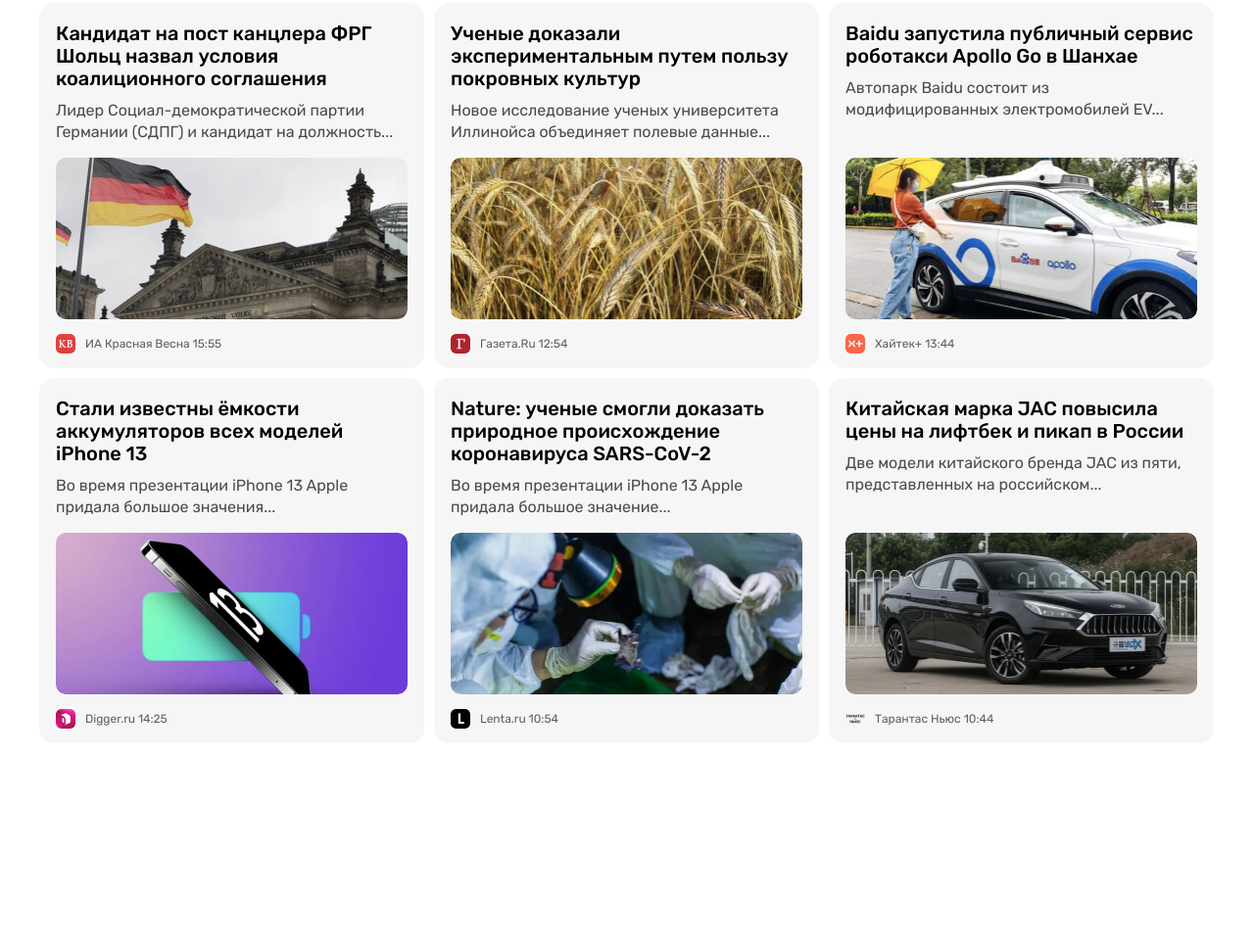
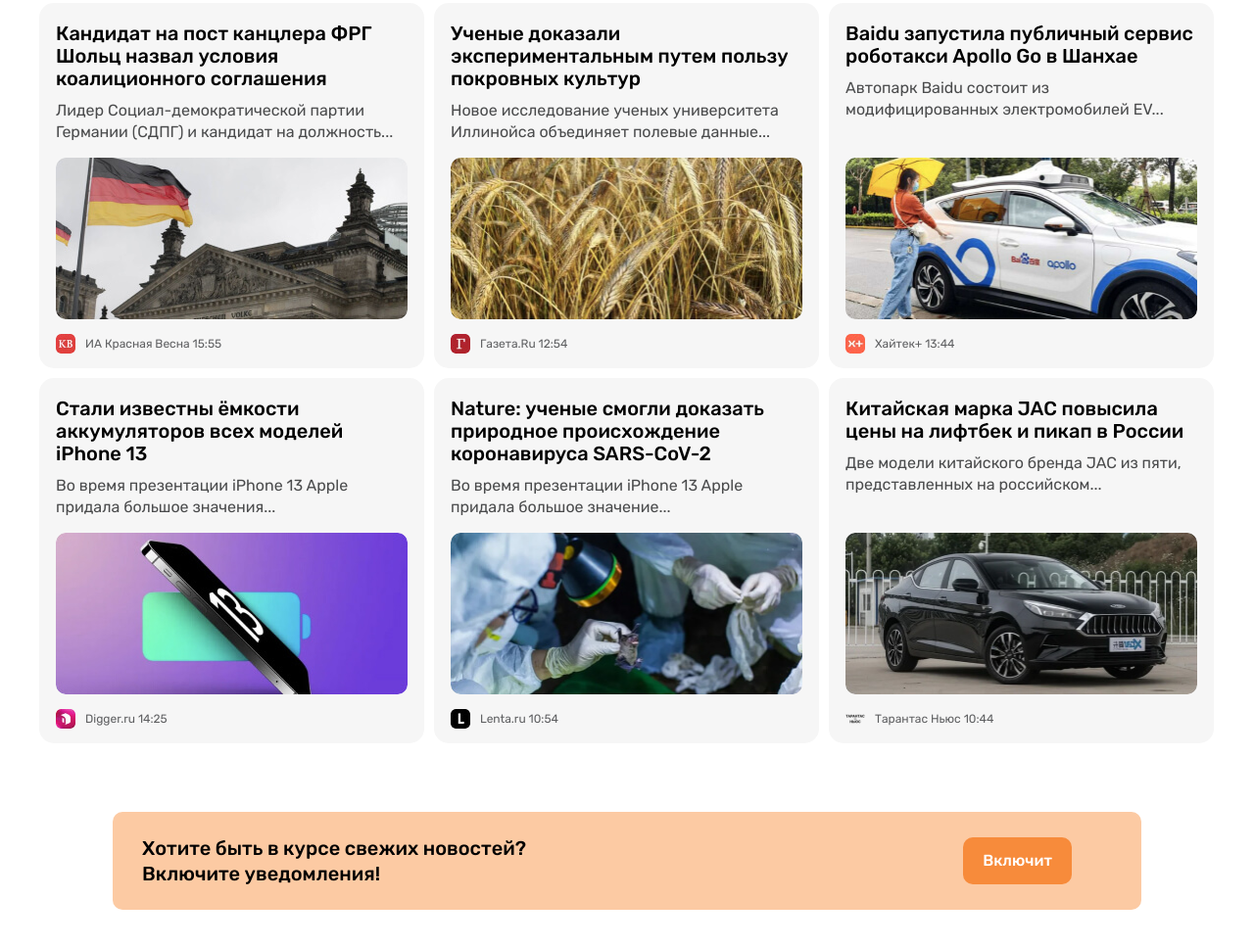
Before and after one commit to qarangy/d-n24, a plain HTML site: page index.html in a window 1280 px wide. Shown: the part 385-1352 px from the top of the page at 98% size. Before the commit the page ends 1154 px from the top, so only its background shows below. Drawn offline with Linux system fonts and the light colour scheme.

Commit message:
Add notification-cta

```diff
--- a/css/styles.css
+++ b/css/styles.css
@@ -225,6 +225,7 @@ img {
 }
 
 .top-news {
+  margin-bottom: 60px;
 }
 
 .news-grid {
@@ -237,9 +238,7 @@ img {
   display: flex;
   flex-direction: column;
   width: 393px;
-  padding: 20px 17px 15px;
   border-radius: 15px;
-  background-color: #f6f6f6;
 }
 
 .news-grid-item:not(last-child) {
@@ -248,6 +247,8 @@ img {
 }
 
 .article-card {
+  padding: 20px 17px 15px;
+  background-color: #f6f6f6;
 }
 
 .article-card-title {
@@ -302,3 +303,39 @@ img {
 .article-card-footer-sorce {
 
 }
+
+/* NOTIFICATION-CTA */
+.notification-cta {
+  width: 100%;
+  max-width: 1050px;
+  display: flex;
+  align-items: center;
+  margin-left: auto;
+  margin-right: auto;
+  margin-bottom: 60px;
+  background-color: #fccaa3;
+  border-radius: 10px;
+}
+
+.notification-cta-heading {
+  margin: 24px 30px;
+  margin-right: auto;
+  font-size: 20px;
+  line-height: 26px;
+  font-weight: 500;
+  color: #000;
+}
+
+.button-orange {
+  color: #fff;
+  margin-right: 71px;
+  background-color: #f78b3b;
+}
+
+.button-orange:hover {
+  opacity: 0.8;
+}
+
+.button-orange:active {
+  opacity: 0.6;
+}
--- a/index.html
+++ b/index.html
@@ -228,6 +228,13 @@
 
         </div>
 
+        <div class="notification-cta">
+            <h3 class="notification-cta-heading">
+              Хотите быть в курсе свежих новостей?<br>Включите уведомления!
+            </h3>
+            <a class="button button-orange">Включит </a>
+        </div>
+
     </div>
   </main>
 
```
